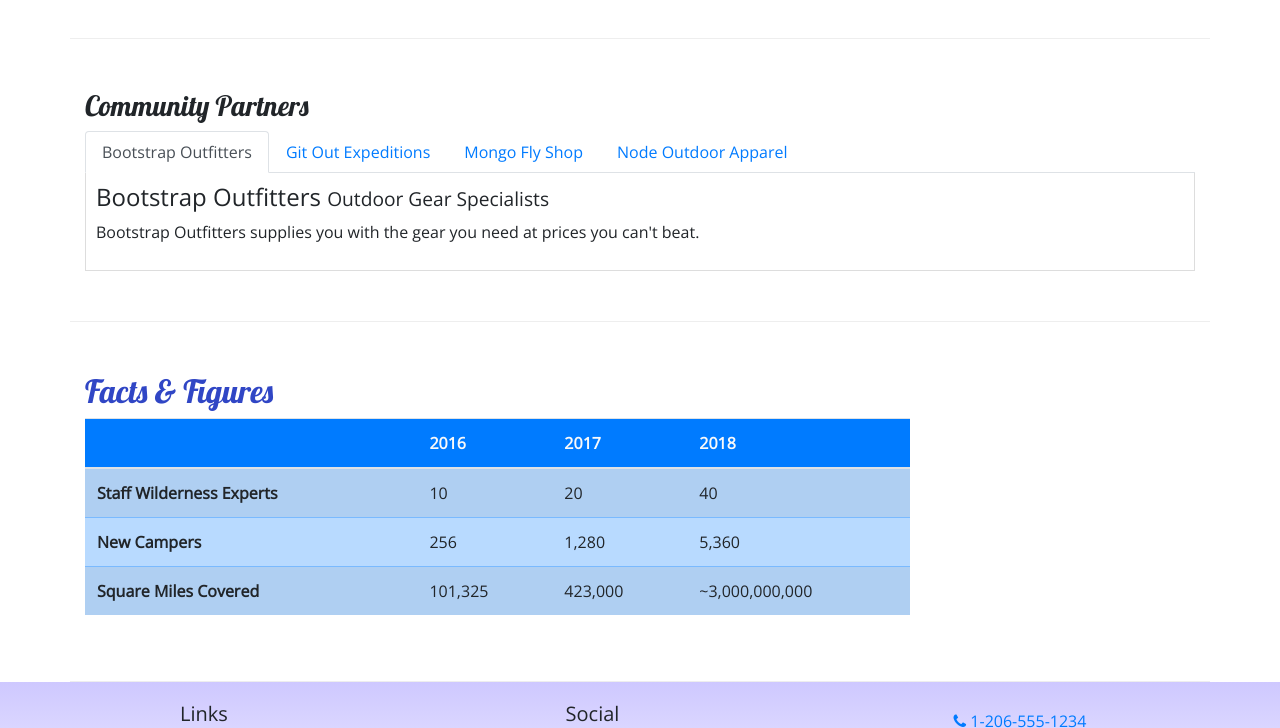
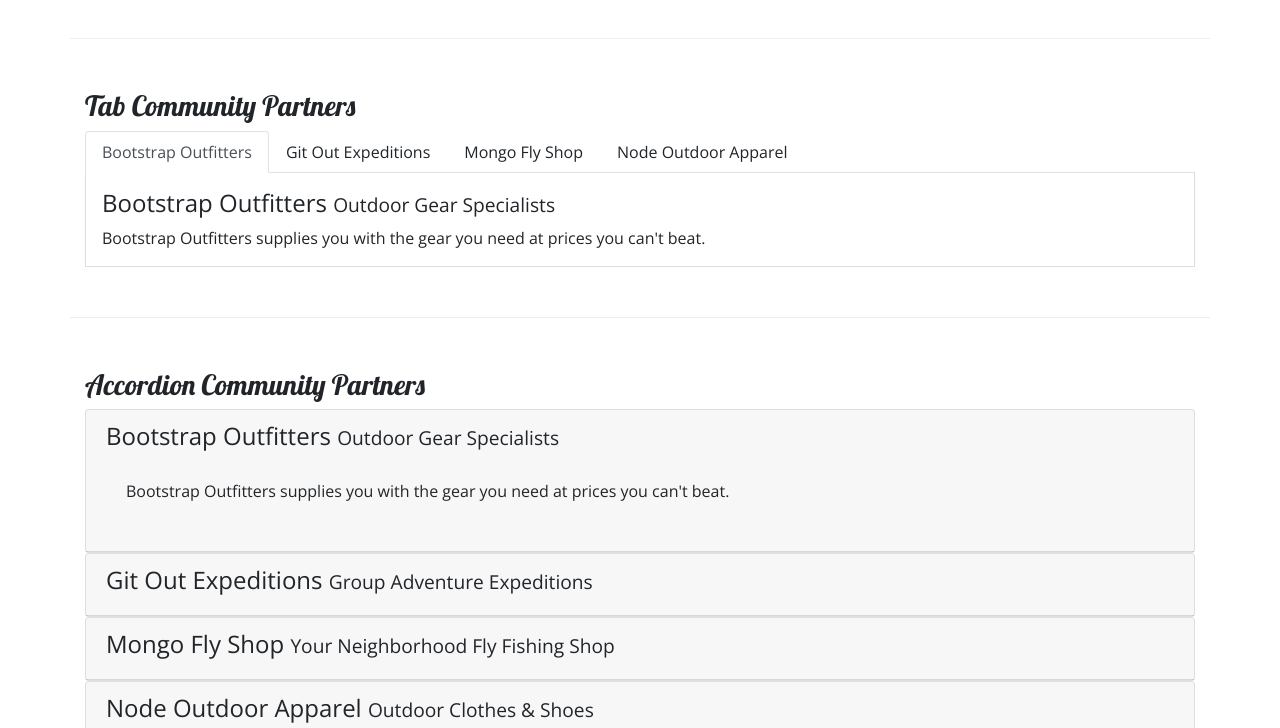
Before and after one commit to StevenVallarsa/starter-project, a website: page aboutus.html in a window 1280 px wide. Shown: the part 788-1516 px from the top of the page. Drawn offline with nearby package versions, Linux system fonts and the light colour scheme.

Commit message:
WEEK 3 - Accordion

```diff
--- a/aboutus.html
+++ b/aboutus.html
@@ -104,9 +104,10 @@
       </div>
     </div>
 
+    <!-- TABS -->
     <div class="row row-content">
       <div class="col">
-        <h3>Community Partners</h3>
+        <h3>Tab Community Partners</h3>
 
         <ul class="nav nav-tabs">
           <li class="nav-item"><a role="tab" data-toggle="tab" href="#bootstrap" class="nav-link active">Bootstrap
@@ -118,7 +119,7 @@
           </li>
         </ul>
 
-        <div class="tab-content">
+        <div class="tab-content pt-3 pl-3 pb-0">
           <div role="tabpanel" class="tab-pane fade show active" id="bootstrap">
             <h4>Bootstrap Outfitters <small>Outdoor Gear Specialists</small></h4>
             <p class="d-none d-sm-block">Bootstrap Outfitters supplies you with the gear you need at prices you can't
@@ -144,6 +145,89 @@
         </div>
       </div>
     </div>
+
+
+    <!-- ACCORDION -->
+    <div class="row row-content">
+      <div class="col">
+        <h3>Accordion Community Partners</h3>
+
+        <div id="accordion">
+
+          <div class="card">
+            <div role="tab" class="card-header">
+              <h4>
+                <a data-toggle="collapse" data-target="#bootstrap2">Bootstrap Outfitters <small>Outdoor Gear
+                    Specialists</small></a>
+              </h4>
+              <div class="collapse show" id="bootstrap2" data-parent="#accordion">
+                <div class="card-body">
+                  <p class="d-none d-sm-block">Bootstrap Outfitters supplies you with the gear you need at prices you
+                    can't beat.</p>
+                </div>
+              </div>
+            </div>
+          </div>
+
+          <div class="card">
+            <div role="tab" class="card-header">
+              <h4>
+                <a class="collapsed" data-toggle="collapse" data-target="#git">
+                  Git Out Expeditions <small>Group Adventure Expeditions</small>
+                </a>
+              </h4>
+              <div class="collapse" id="git" data-parent="#accordion">
+                <div class="card-body">
+                  <p class="d-none d-sm-block">Join Git Out Expeditions to explore new horizons with a group of other
+                    adventurers!
+                  </p>
+                </div>
+              </div>
+            </div>
+          </div>
+
+          <div class="card">
+            <div role="tab" class="card-header">
+              <h4>
+                <a class="collapsed" data-toggle="collapse" data-target="#mongo">
+                  Mongo Fly Shop <small>Your Neighborhood Fly Fishing Shop</small>
+                </a>
+              </h4>
+              <div class="collapse" id="mongo" data-parent="#accordion">
+                <div class="card-body">
+                  <p class="d-none d-sm-block">Need a new fishing pole, a tacklebox, or flies of all kinds? Stop by
+                    Mongo Fly
+                    Shop.</p>
+                </div>
+              </div>
+            </div>
+          </div>
+
+          <div class="card">
+            <div role="tab" class="card-header">
+              <h4>
+                <a class="collapsed" data-toggle="collapse" data-target="#node">
+                  Node Outdoor Apparel <small>Outdoor Clothes & Shoes</small>
+                </a>
+              </h4>
+              <div class="collapse" id="node" data-parent="#accordion">
+                <div class="card-body">
+                  <p class="d-none d-sm-block">From polar fleeces to swimsuits, hiking boots to waders, a visit to Node
+                    will be
+                    sure to get you covered.</p>
+                </div>
+              </div>
+            </div>
+          </div>
+        </div>
+
+      </div>
+    </div>
+  </div>
+
+  </div>
+
+  <!-- TABLE -->
   <div class="row row-content">
     <div class="col-sm-9">
       <h2>Facts &amp; Figures</h2>
--- a/css/styles.css
+++ b/css/styles.css
@@ -42,6 +42,11 @@ header h2 {
   padding: 10px;
 }
 
+a, a:hover {
+  color: inherit;
+  text-decoration: none;
+}
+
 
 /* BORDER STYLE TO SEE COMPONENTS ON SCREEN */
 .b {
```
Lines whose indentation alone changed are shown as unchanged.
